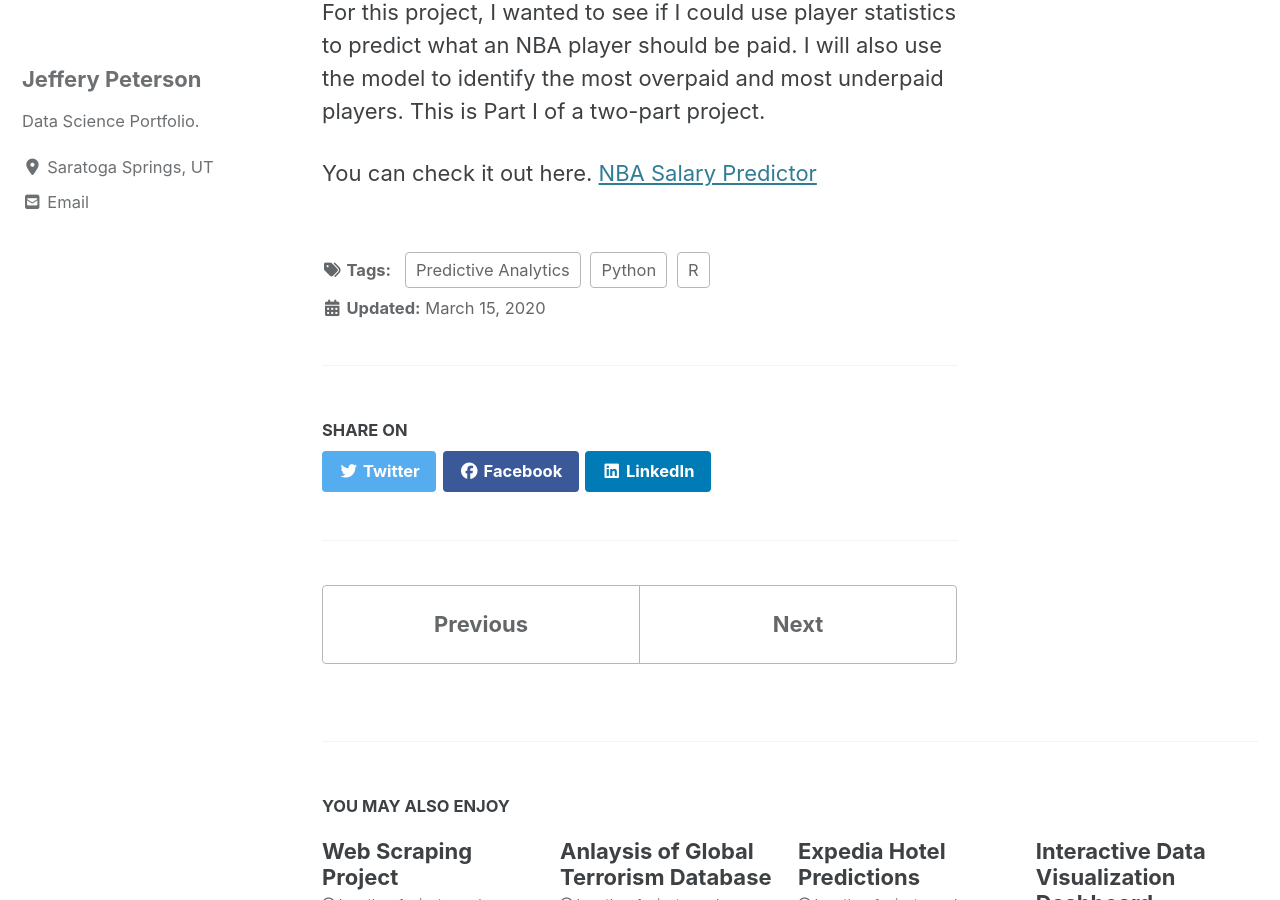
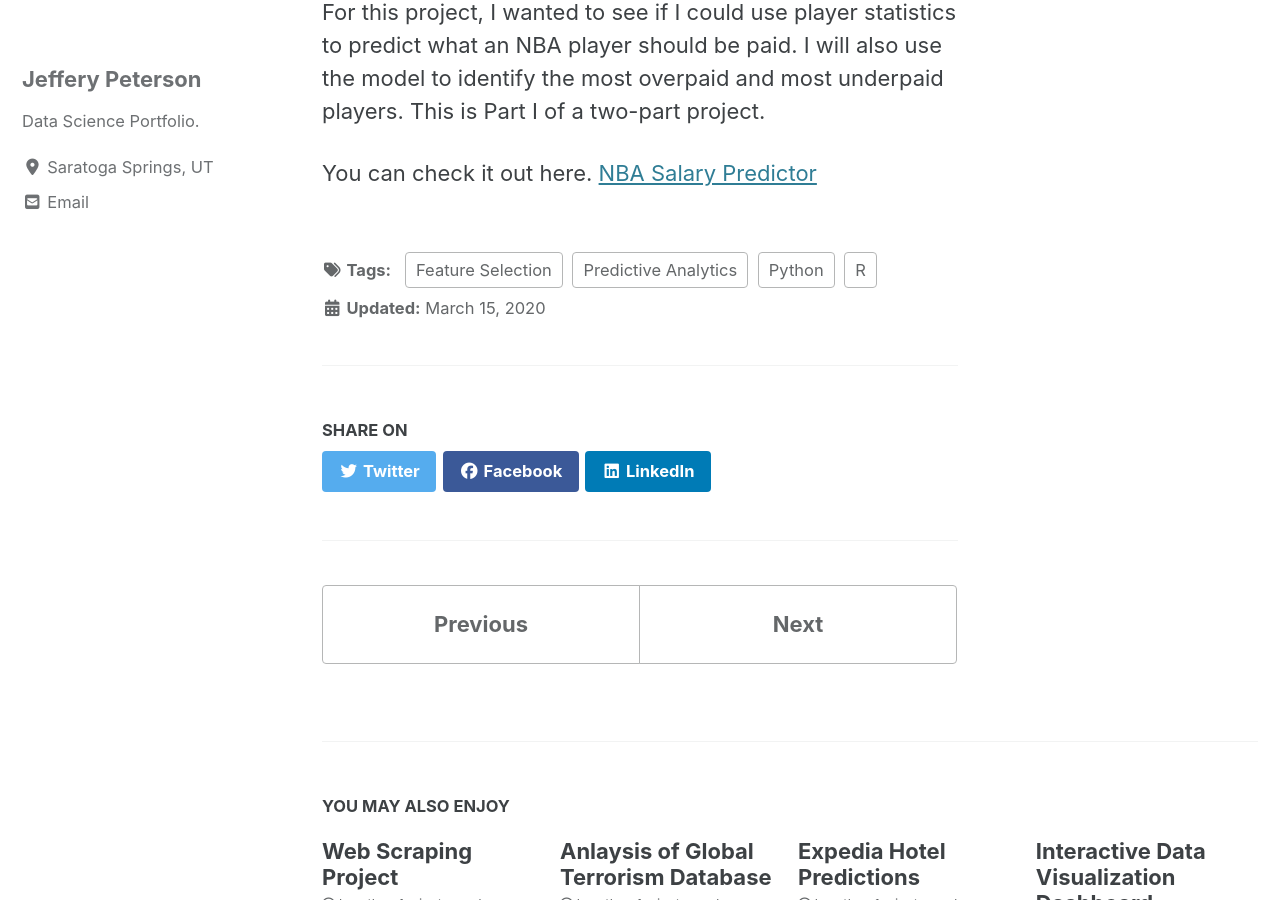
Before and after one commit to jdp71/jdp71.github.io, a Jekyll site: the page built from _posts/2020-03-15-NBA_Part_I.md, in a window 1280 px wide and 900 px high, scrolled down 965 px. Built offline with Jekyll 4.4.1, drawn with Linux system fonts in a browser that asks for light colours; cached includes are drawn as plain includes; nearby versions of some CDN libraries.

Commit message:
just an update

```diff
--- a/_posts/2020-03-15-NBA_Part_I.md
+++ b/_posts/2020-03-15-NBA_Part_I.md
@@ -5,6 +5,7 @@ tags:
  - Predictive Analytics
  - Python
  - R
+ - Feature Selection
 header:
   image: "/images/NBA.jpg"
 excerpt: "NBA Salary Prediction Model"
```
